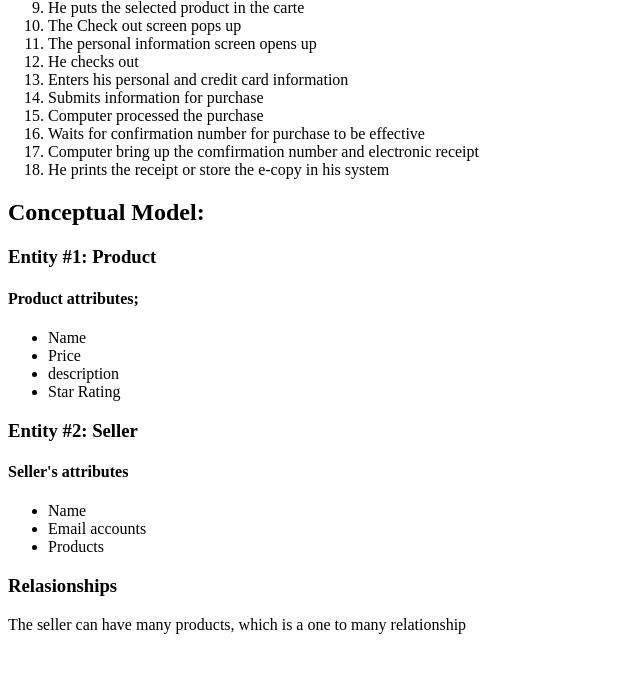
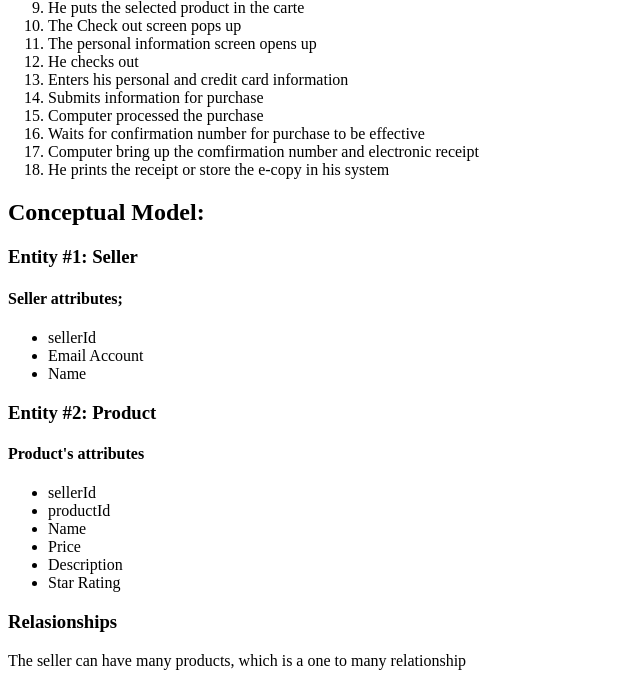
Before and after one commit to davidc4991vvc/amazon-product-page, a PHP site: page / in a window 1280 px wide. Shown: the part 796-1482 px from the top of the page, without its empty margins (0-640 px from the left). Before the commit the page ends 1430 px from the top, so only its background shows below. Run offline with PHP 8.4, Linux system fonts and the light colour scheme.

Commit message:
added amazon product page

```diff
--- a/index.php
+++ b/index.php
@@ -59,20 +59,22 @@
 			<li>He prints the receipt or store the e-copy in his system</li>
 		</ol>
 		<h2>Conceptual Model:</h2>
-		<h3> Entity #1: Product</h3>
-		<h4>Product attributes;</h4>
+		<h3> Entity #1: Seller</h3>
+		<h4>Seller attributes;</h4>
 		<ul>
+			<li>sellerId</li>
+			<li>Email Account</li>
+			<li>Name</li>
+		</ul>
+		<h3>Entity #2: Product</h3>
+		<h4>Product's attributes</h4>
+		<ul>
+			<li>sellerId</li>
+			<li>productId</li>
 			<li>Name</li>
 			<li>Price</li>
-			<li>description</li>
+			<li>Description</li>
 			<li>Star Rating</li>
-		</ul>
-		<h3>Entity #2: Seller</h3>
-		<h4>Seller's attributes</h4>
-		<ul>
-			<li>Name</li>
-			<li>Email accounts</li>
-			<li>Products</li>
 		</ul>
 		<h3>Relasionships</h3>
 			<p>The seller can have many products, which is a one to many relationship</p>
```
